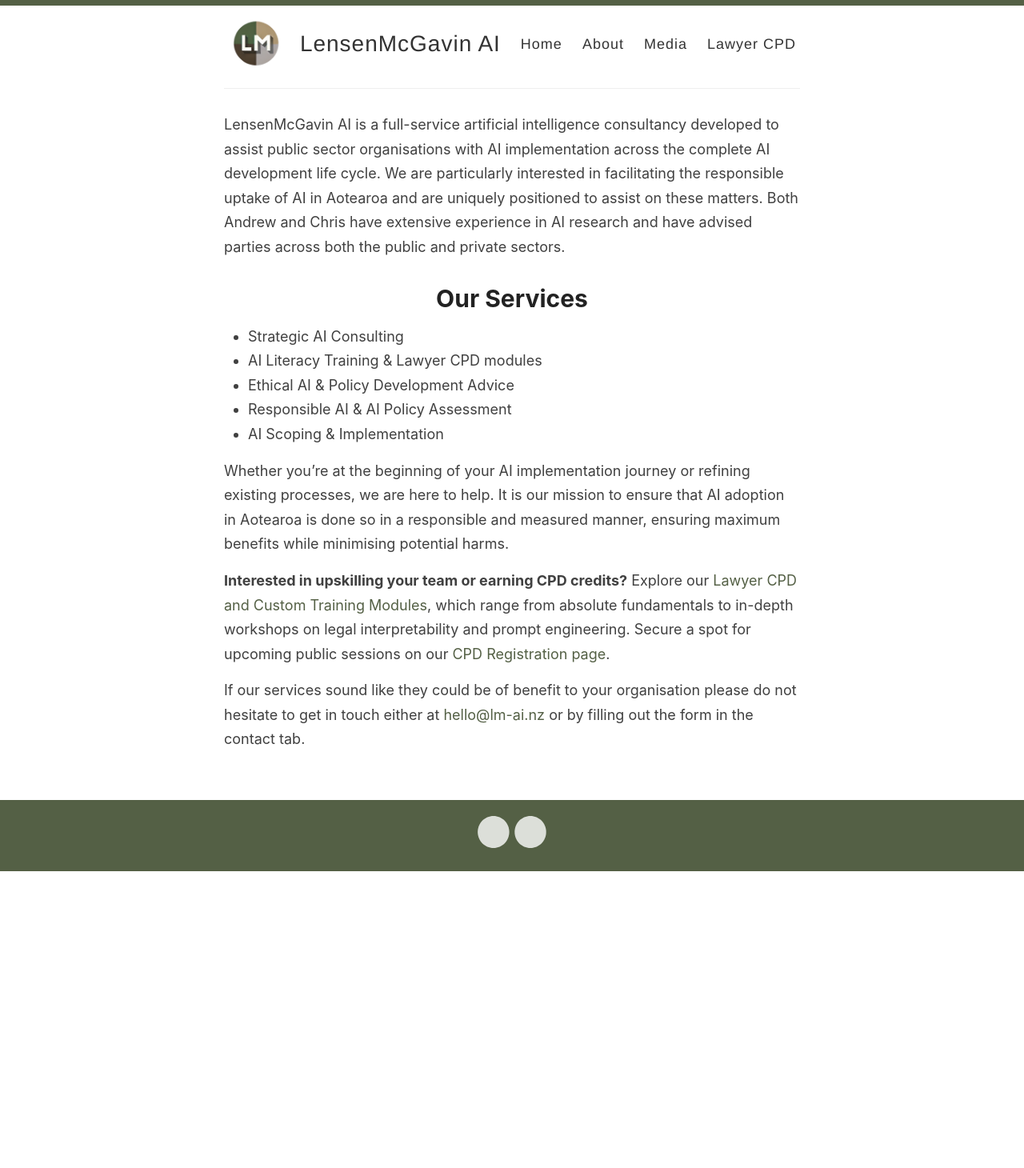
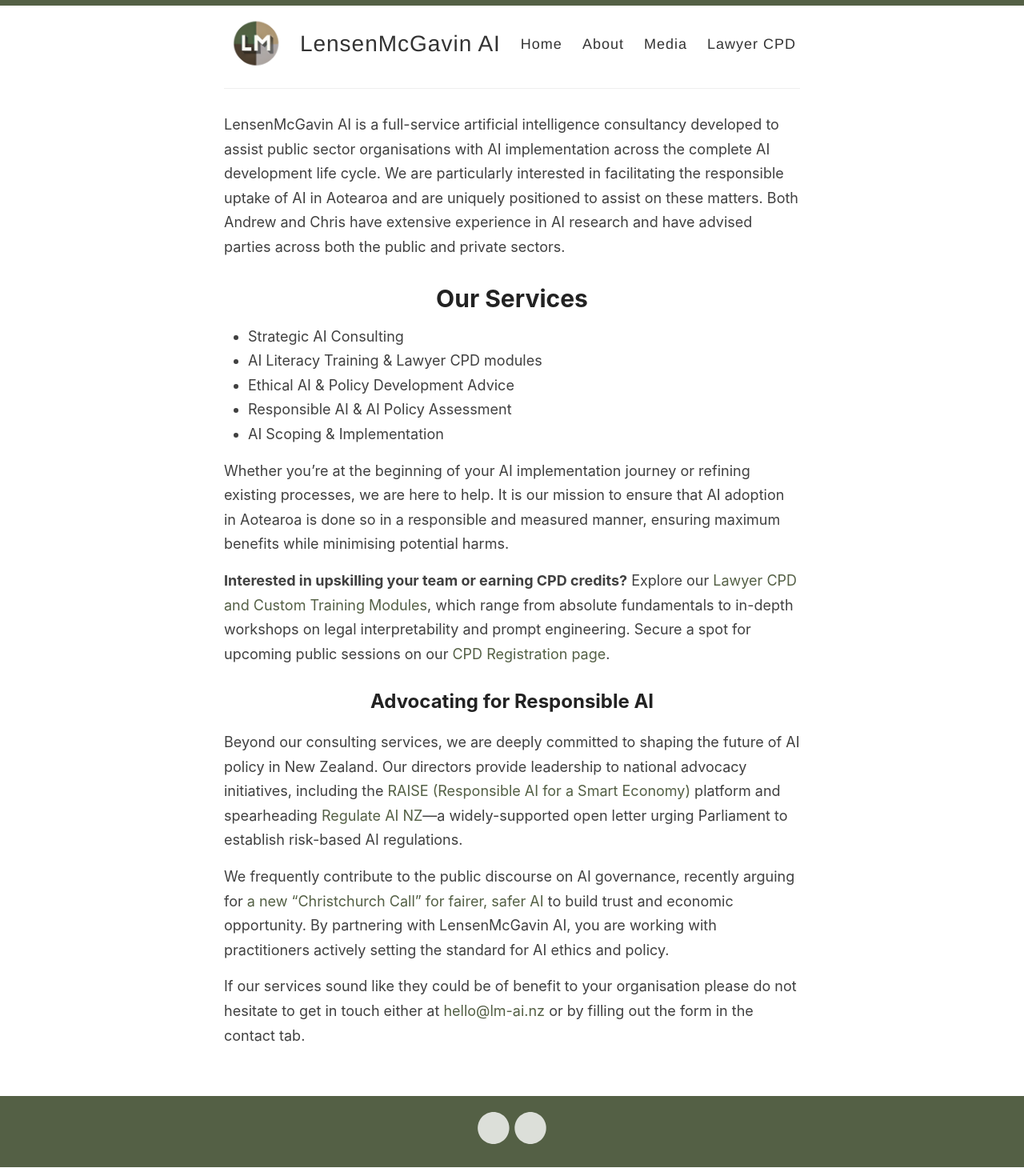
Before and after one commit to LensenMcGavin-AI/LensenMcGavin-AI.github.io, a Jekyll site: the page built from _pages/index.md, in a window 1280 px wide. Shown: the whole page at 80% size. Built offline with Jekyll 4.4.1, drawn with Linux system fonts in a browser that asks for light colours; before the commit the page ends 1090 px from its top, so only the background shows below that.

Commit message:
feat: add section highlighting company advocacy for responsible AI and policy initiatives

```diff
--- a/_pages/index.md
+++ b/_pages/index.md
@@ -19,4 +19,10 @@
 **Interested in upskilling your team or earning CPD credits?**
 Explore our [Lawyer CPD and Custom Training Modules](/cpd/), which range from absolute fundamentals to in-depth workshops on legal interpretability and prompt engineering. Secure a spot for upcoming public sessions on our [CPD Registration page](/cpd/register/).
 
+## Advocating for Responsible AI
+
+Beyond our consulting services, we are deeply committed to shaping the future of AI policy in New Zealand. Our directors provide leadership to national advocacy initiatives, including the [RAISE (Responsible AI for a Smart Economy)](https://rai-platform-nz.github.io/) platform and spearheading [Regulate AI NZ](https://regulateai.nz/)—a widely-supported open letter urging Parliament to establish risk-based AI regulations.
+
+We frequently contribute to the public discourse on AI governance, recently arguing for [a new "Christchurch Call" for fairer, safer AI](https://theconversation.com/could-nzs-next-christchurch-call-be-a-push-for-fairer-safer-ai-279085) to build trust and economic opportunity. By partnering with LensenMcGavin AI, you are working with practitioners actively setting the standard for AI ethics and policy.
+
 If our services sound like they could be of benefit to your organisation please do not hesitate to get in touch either at <hello@lm-ai.nz> or by filling out the form in the contact tab.
```
